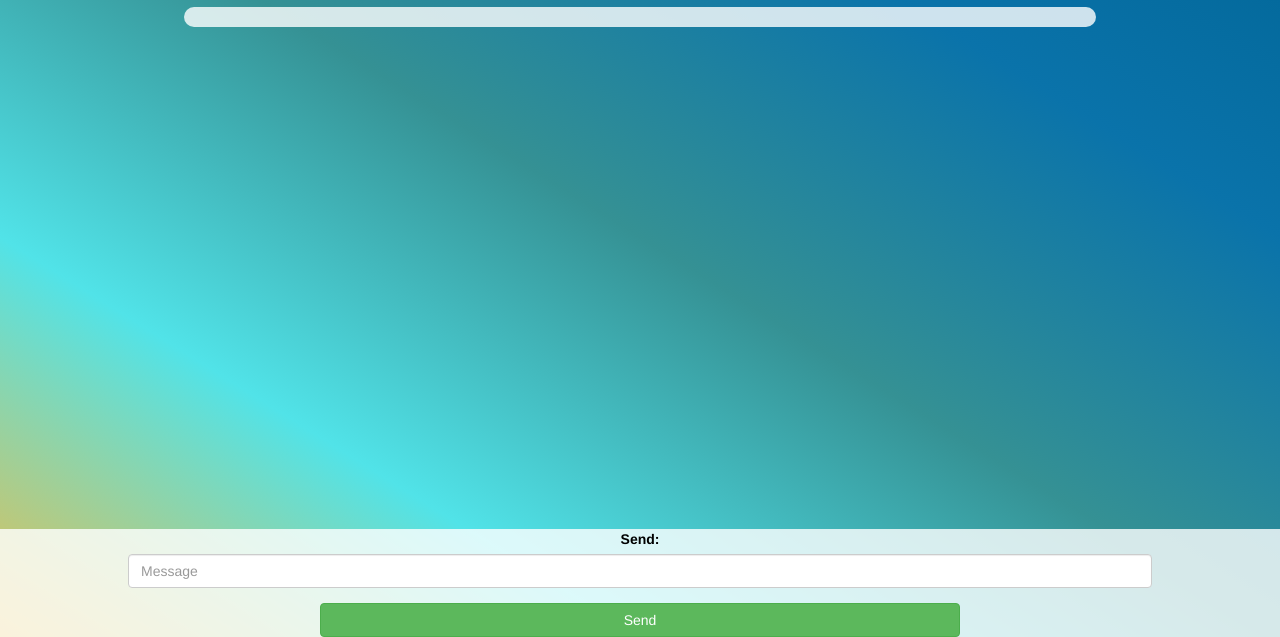
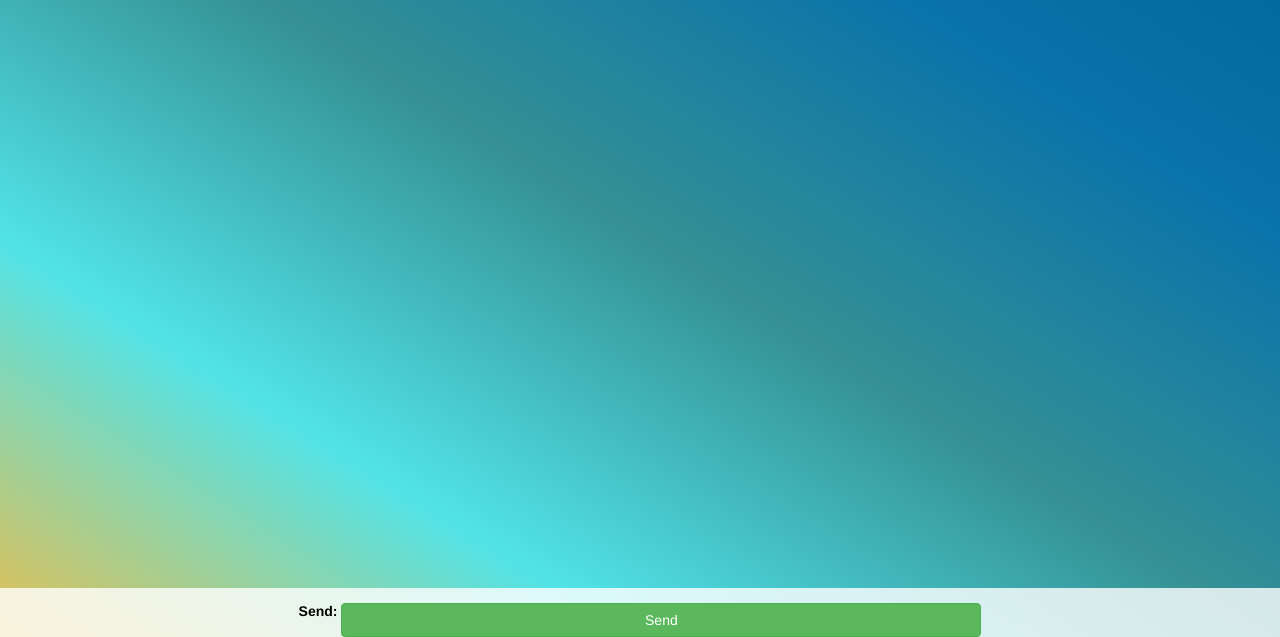
Before and after one commit to siyasardesai/kwitter, a plain HTML site: page kwitter_page.html in a window 1280 px wide. Shown: the part 163-800 px from the top of the page. Drawn offline with nearby package versions, Linux system fonts and the light colour scheme; a web font is replaced by a local one.

Commit message:
Update kwitter_page.html

```diff
--- a/kwitter_page.html
+++ b/kwitter_page.html
@@ -18,7 +18,7 @@
 <body>
 
 <div class="container">
-	<button id="logout" onclick="logout();" class="glyphicon glyphicon-log-out btn btn-danger">Logout</button>
+	<button id="logout" class="glyphicon glyphicon-log-out btn btn-danger">Logout</button>
 	<center>
 		<h1 class="header">
 			Kwitter
@@ -26,15 +26,15 @@
 				<img src="m2.png">
 			</sup>
 		</h1>
-		<div id="output" style="text-align: left;margin-bottom: 70px;"> </div>
+		<div  style="text-align: left;margin-bottom: 70px;"> </div>
 	</center>
 </div>
 
 <center>
 	<div class="input_div_message_page">
 		<label>Send:</label>
-		<input type="text" id="msg" class="form-control" placeholder="Message">
-		<button onclick="send()" class="btn btn-success">Send</button>
+
+		<button class="btn btn-success">Send</button>
 	</div>
 </center>
 
```
